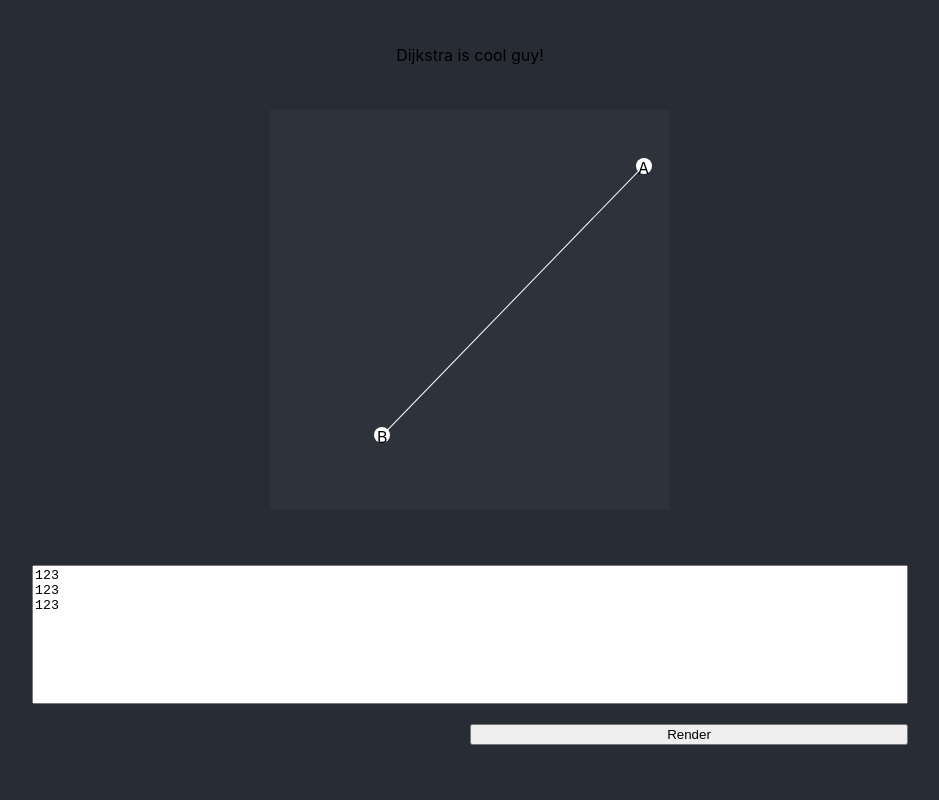
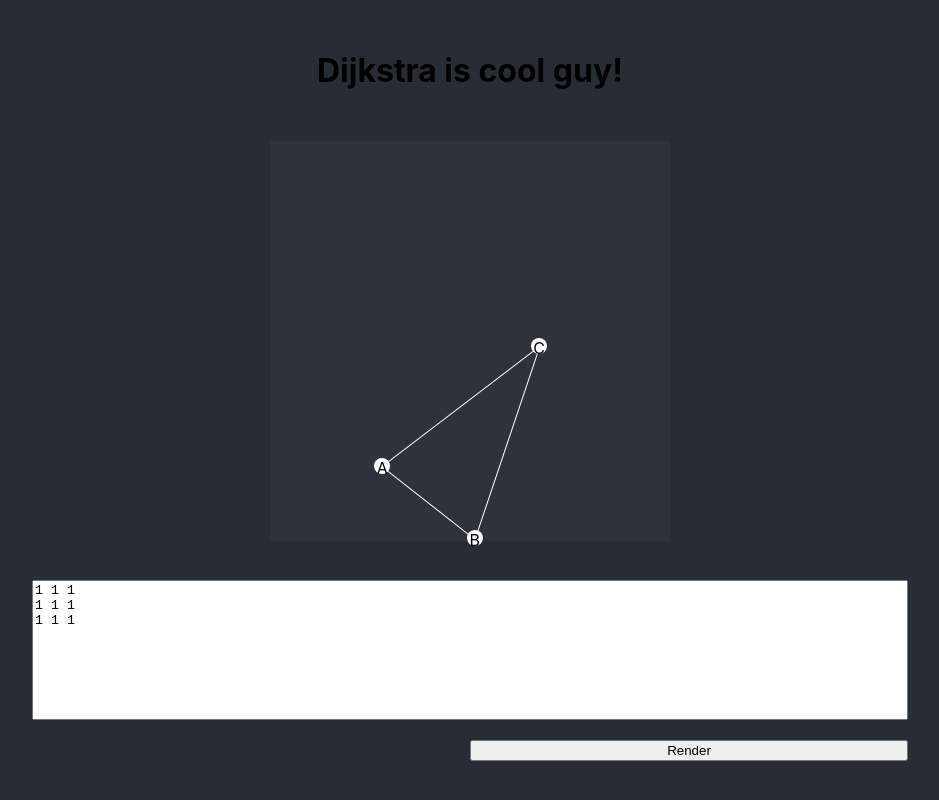
Before and after one commit to songofroland/pt-dijkstra, a React (Create React App) app: page / in a window 1280 px wide. Shown: the whole page, without its empty margins (170-1109 px from the left). Built offline with nearby package versions, Linux system fonts and the light colour scheme.

Commit message:
Feature/graph mapping
* Separate node placing to own file

* Add graph mapping

* Add label generation

* Small enhancements

* Remove triangle graphs

* Fix tests

* Add more tests

* Review changes

Co-authored-by: Jcob Chodubski <jchodubski@pm.me>

```diff
--- a/src/App.tsx
+++ b/src/App.tsx
@@ -2,13 +2,30 @@ import './App.css';
 import React from 'react';
 import GraphEditor from './components/GraphEditor';
 import Canvas from './components/Canvas';
+import mapGraph from './logic/graphMapping';
+import { Graph } from './logic/commonInterfaces';
+import { useState } from 'react';
+import samples from './logic/graphSamples';
 
 function App() {
-  const editorCallback = (graph: any) => console.log(graph)
+  const [mappedGraph, setMappedGraph] = useState({
+    graph: mapGraph(samples.simple.graph), //TODO handle initial state better
+    path: [],
+  });
+
+  const editorCallback = (graph: Graph) => {
+    setMappedGraph({
+      graph: mapGraph(graph),
+      path: [],
+    });
+  };
+
   return (
     <div className="app">
-      Dijkstra is cool guy!
-      <Canvas nodes={['A', 'B']} edges={[{from: 0, to: 1}]}/>
+      <h1>Dijkstra is cool guy!</h1>
+      <Canvas
+        nodes={mappedGraph.graph[0]}
+        edges={mappedGraph.graph[1]} />
       <GraphEditor onRender={editorCallback}/>
     </div>
   );
--- a/src/components/Canvas.tsx
+++ b/src/components/Canvas.tsx
@@ -1,67 +1,24 @@
 import React from 'react';
 import Node from './Node';
 import Edge from './Edge';
+import { MappedNode, MappedEdge } from '../logic/commonInterfaces';
 
-interface IEdge {
-  from: number;
-  to: number;
-};
-
-interface MappedNode {
-  label?: string;
-  id: number;
-  x: number;
-  y: number;
-}
-
-interface MappedEdge {
-  id: number;
-  from: {
-    x: number,
-    y: number,
-  };
-  to: {
-    x: number,
-    y: number,
-  };
-}
-
-function calulateNodes(nodes: Array<string>, edges: Array<IEdge>):
-  [Array<MappedNode>, Array<MappedEdge>]
-{
-  // TODO better node placing
-  const mappedNodes = nodes.map((l, i) => ({
-    label: l,
-    id: i,
-    x: Math.random() * 100,
-    y: Math.random() * 100,
-  }));
-  const mappedEdges = edges.map((obj: IEdge, i) => {
-    const defaultNode = { x: 0, y: 0 };
-    const node1 = mappedNodes.find((e) => e.id === obj.from) ?? defaultNode;
-    const node2 = mappedNodes.find((e) => e.id === obj.to) ?? defaultNode;
-    return {
-      id: i,
-      from: { x: node1.x, y: node1.y },
-      to: { x: node2.x, y: node2.y },
-    };
-  });
-  return [mappedNodes, mappedEdges];
-}
 
 
 function Canvas({nodes, edges}
   : {
-    nodes: Array<string>,
-    edges: Array<IEdge>,
+    nodes: Array<MappedNode>,
+    edges: Array<MappedEdge>,
   }) {
-  const [nodesToRender, edgesToRender] = calulateNodes(nodes, edges);
-  const nodeComponents = nodesToRender.map((node: MappedNode) =>
-    <Node x={node.x} y={node.y} label={node.label} key={node.id} />,
-  );
-  const edgeComponents = edgesToRender.map((edge: MappedEdge) =>
-    <Edge from={edge.from} to={edge.to} key={edge.id} />,
-  );
+  let edgeComponents, nodeComponents;
+  if (nodes.length) {
+    nodeComponents = nodes.map((node: MappedNode) =>
+      <Node x={node.x} y={node.y} label={node.label} key={node.id} />,
+    );
+    edgeComponents = edges.map((edge: MappedEdge) =>
+      <Edge from={edge.from} to={edge.to} key={edge.id} />,
+    );
+  }
   return <div className="canvas">
     {edgeComponents}
     {nodeComponents}
--- a/src/components/GraphEditor.tsx
+++ b/src/components/GraphEditor.tsx
@@ -6,7 +6,7 @@ import samples from '../logic/graphSamples';
 function GraphEditor({ onRender }: { onRender: Function }) {
   const [userInput, setUserInput] = useState({
     isCorrect: true,
-    text: samples.simple,
+    text: samples.simple.string,
   });
 
   const textareaCallback = (e: React.ChangeEvent<HTMLTextAreaElement>) => {
--- /dev/null
+++ b/src/logic/graphMapping.ts
@@ -0,0 +1,117 @@
+import { Graph, MappedEdge, MappedNode } from './commonInterfaces';
+
+const LABEL_ALPHABET = 'ABCDEFGHIJKLMNOPQRSTUVWXYZ';
+
+export class Edge {
+  label?: number;
+  from: number;
+  to: number;
+  equals = (other: Edge) => {
+    return this.label === other.label && (
+      (this.from === other.from && this.to === other.to) ||
+      (this.from === other.to && this.to === other.from)
+    )
+  };
+  constructor(from: number, to: number, label?: number) {
+    this.from = from;
+    this.to = to;
+    this.label = label;
+  }
+};
+
+export default function mapGraph(graph: Graph):
+  [Array<MappedNode>, Array<MappedEdge>]
+{
+  const nodes = getNodesArray(graph);
+  const edges = getEdgesArray(graph);
+  return calulateNodes(nodes, edges);
+}
+
+/**
+ * Finds all edges in graph matrix. This may be inefficient (complexity
+ * of O(n^3)), but for this purpose it's ok. Tested up to 2016 edges.
+ * For that amount takes < 1s. May be a bottleneck in the future.
+ */
+export function getEdgesArray(graph: Graph): Array<Edge> {
+  const edges: Set<Edge> = new Set();
+
+  const isDuplicate = (edge: Edge) => {
+    for (const e of edges) {
+      if (e.equals(edge)) return true;
+    }
+    return false;
+  };
+
+  for (let from = 0; from < graph.length; from++) {
+    for (let to = 0; to < graph[from].length; to++) {
+      const edge = new Edge(from, to, graph[from][to]);
+      if (edge.label !== 0 && edge.from !== edge.to && !isDuplicate(edge)) {
+        edges.add(edge);
+      }
+    }
+  }
+  return Array.from(edges);
+}
+
+/**
+ * Generates labels A ... Z then AA ... ZZ then AAA ... ZZZ and so on.
+ */
+export function* labelGen(): Generator<string> {
+  const alphabet = LABEL_ALPHABET.split('');
+
+  const incrementDigit = (digit: string): [string, boolean] => {
+    let lastDigitInAlphabet = alphabet[alphabet.length - 1];
+    if (digit === lastDigitInAlphabet) {
+      return [alphabet[0], true];
+    }
+    let nextDigit = alphabet[alphabet.indexOf(digit) + 1];
+    return [nextDigit, false];
+  };
+
+  const increment = (nonDecimalNumber: string) => {
+    let digits = nonDecimalNumber.split('')
+    let carry = true;
+    for (let i = digits.length - 1; i >= 0; i--) {
+      if (!carry) break;
+      [digits[i], carry] = incrementDigit(digits[i]);
+    }
+    if (carry) {
+      digits = [alphabet[0]].concat(digits);
+    }
+    return digits.join('');
+  };
+
+  let current = alphabet[0];
+  while (true) {
+    yield current;
+    current = increment(current);
+  }
+}
+
+function getNodesArray(graph: Graph): Array<string> {
+  const labels = labelGen();
+  return Array.from({ length: graph.length }, () => labels.next().value);
+}
+
+function calulateNodes(nodes: Array<string>, edges: Array<Edge>):
+  [Array<MappedNode>, Array<MappedEdge>]
+{
+  // TODO better node placing
+  const mappedNodes = nodes.map((l, i) => ({
+    label: l,
+    id: i,
+    x: Math.random() * 100,
+    y: Math.random() * 100,
+  }));
+  const mappedEdges = edges.map((obj: Edge, i) => {
+    const defaultNode = { x: 0, y: 0 };
+    const node1 = mappedNodes.find((e) => e.id === obj.from) ?? defaultNode;
+    const node2 = mappedNodes.find((e) => e.id === obj.to) ?? defaultNode;
+    return {
+      id: i,
+      from: { x: node1.x, y: node1.y },
+      to: { x: node2.x, y: node2.y },
+    };
+  });
+  return [mappedNodes, mappedEdges];
+}
--- a/src/logic/graphParsing.ts
+++ b/src/logic/graphParsing.ts
@@ -16,41 +16,16 @@ export function isSquare(graph: Graph) : boolean {
   return graph.every(row => row.length === squareSideLength);
 }
 
-export function isTriangle(graph: Graph): boolean {
-  let correctRowLenght = graph.length;
-  for (const graphRow of graph) {
-    if (correctRowLenght === 0) break;
-    if (graphRow.length !== correctRowLenght) return false;
-    correctRowLenght--;
+function hasZerosOnDiagonal(graph: Graph): boolean {
+  for (let i = 0; i < graph.length; i++) {
+    if (graph[i][i] !== 0) return false
   }
   return true;
 }
 
 export function isValid(text: string): boolean {
   const graph = toMatrix(text);
-  if (!graph.length) return false;
-  return isSquare(graph) || isTriangle(graph);
-}
-
-function mirrorDiagonally(x: number, y: number, squareSide: number):
-  [number, number]
-{
-  const distanceFromSide = squareSide - y - 1;
-  const distanceFromBottom = squareSide - x - 1;
-  return [distanceFromBottom, distanceFromSide];
-}
-
-function squareGraph(graph: Graph): Graph {
-  const squareSide = graph.length;
-  for (let x = 0; x < squareSide; x++) {
-    for (let y = 0; y < squareSide; y++ ) {
-      if (graph[x][y] === undefined) {
-        const [x_m, y_m] = mirrorDiagonally(x, y, squareSide);
-        graph[x][y] = graph[x_m][y_m];
-      }
-    }
-  }
-  return graph;
+  return !!graph.length && isSquare(graph) && hasZerosOnDiagonal(graph);
 }
 
 /**
@@ -59,6 +34,5 @@ function squareGraph(graph: Graph): Graph {
  */
 export function parseValidGraph(text: string): Graph {
   const graph = toMatrix(text);
-  if (isTriangle(graph)) return squareGraph(graph)
   return graph;
 }
--- a/src/logic/graphSamples.ts
+++ b/src/logic/graphSamples.ts
@@ -1,19 +1,9 @@
 /* eslint-disable */
 const samples = {
-simple:
-`123
-123
-123`,
-
-complex:
-`123
-123
-123`,
-
-medium:
-`123
-123
-123`
+  simple: {
+    graph: [[1, 1, 1], [1, 1, 1], [1, 1, 1]],
+    string: '1 1 1\n1 1 1\n1 1 1',
+  },
 };
 
 export default samples;
```
Also changed, not shown: src/logic/commonInterfaces.ts (+20 -0 lines), 2 other files (tests, documents, lock files or other folders).
